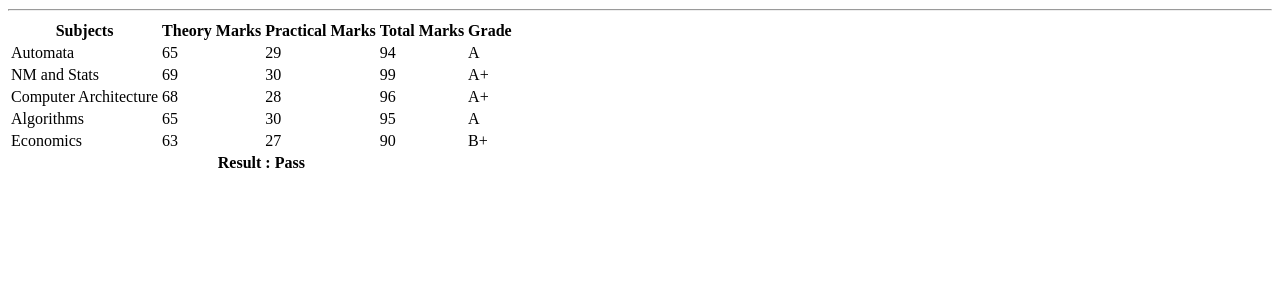
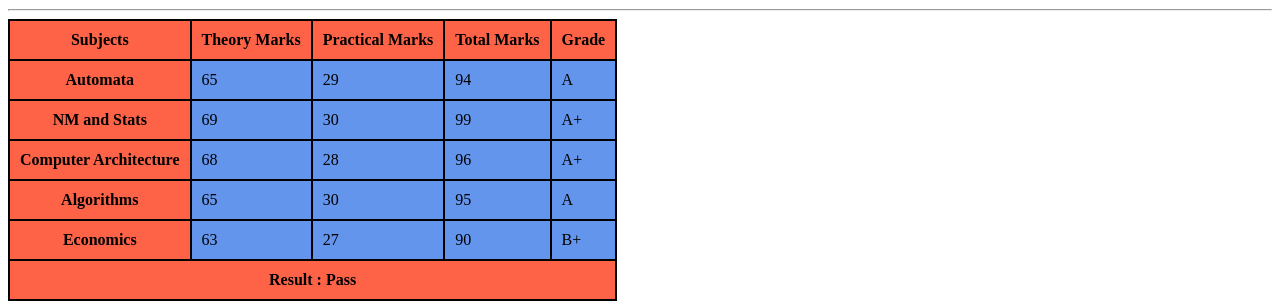
Before and after one commit to SR-Sunny-Raj/HTML_CSS_JS, a plain HTML site: page HTML Codes/Prog1/prog1.html in a window 1280 px wide. Shown: the part 1718-2024 px from the top of the page. Before the commit the page ends 1901 px from the top, so only its background shows below. Drawn offline with Linux system fonts and the light colour scheme.

Commit message:
HTML-CSS

```diff
--- a/HTML Codes/Prog1/prog1.html
+++ b/HTML Codes/Prog1/prog1.html
@@ -5,6 +5,7 @@
     <meta http-equiv="X-UA-Compatible" content="IE=edge" />
     <meta name="viewport" content="width=device-width, initial-scale=1.0" />
     <title>Simple_prog</title>
+    <link rel="stylesheet" href="style.css" />
   </head>
   <body>
     <!--Entities 👇🏻-->
@@ -117,35 +118,35 @@
       </thead>
       <tbody>
         <tr>
-          <td>Automata</td>
+          <th>Automata</th>
           <td>65</td>
           <td>29</td>
           <td>94</td>
           <td>A</td>
         </tr>
         <tr>
-          <td>NM and Stats</td>
+          <th>NM and Stats</th>
           <td>69</td>
           <td>30</td>
           <td>99</td>
           <td>A+</td>
         </tr>
         <tr>
-          <td>Computer Architecture</td>
+          <th>Computer Architecture</th>
           <td>68</td>
           <td>28</td>
           <td>96</td>
           <td>A+</td>
         </tr>
         <tr>
-          <td>Algorithms</td>
+          <th>Algorithms</th>
           <td>65</td>
           <td>30</td>
           <td>95</td>
           <td>A</td>
         </tr>
         <tr>
-          <td>Economics</td>
+          <th>Economics</th>
           <td>63</td>
           <td>27</td>
           <td>90</td>
--- /dev/null
+++ b/HTML Codes/Prog1/style.css
@@ -0,0 +1,15 @@
+table,
+th,
+tr,
+td {
+  border: 2px solid black;
+  border-collapse: collapse;
+  padding: 10px;
+  border-spacing: 5px;
+}
+th {
+  background-color: tomato;
+}
+td {
+  background-color: cornflowerblue;
+}
```
Also changed, not shown: HTML Codes/Mega Project/mega_proj.css (+8 -0 lines), HTML Codes/Mega Project/mega_proj.html (+10 -7 lines).
